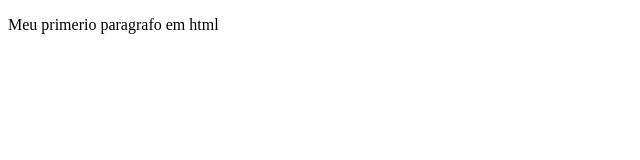
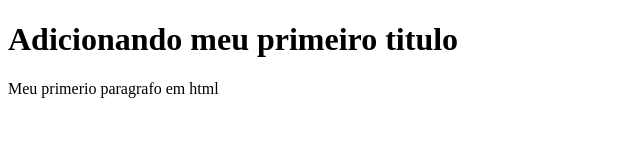
Before and after one commit to Jpedromcp/Senai_versionamento, a plain HTML site: page index.html in a window 1280 px wide. Shown: the whole page, without its empty margins (0-640 px from the left). Drawn offline with Linux system fonts and the light colour scheme.

Commit message:
Adicionado meu primeiro titulo

```diff
--- a/index.html
+++ b/index.html
@@ -5,6 +5,8 @@
 </head>
 <body>
 
+    <h1>Adicionando meu primeiro titulo</h1>
+
     <p>Meu primerio paragrafo em html</p>
 
 </body>
```
